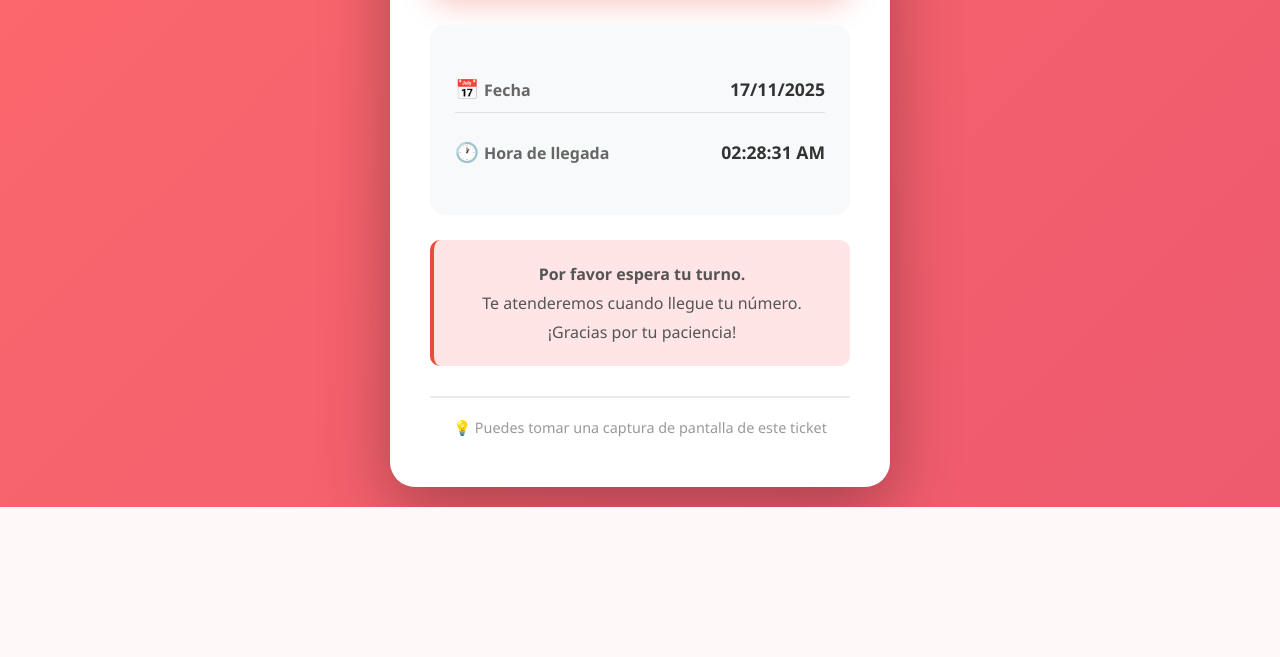
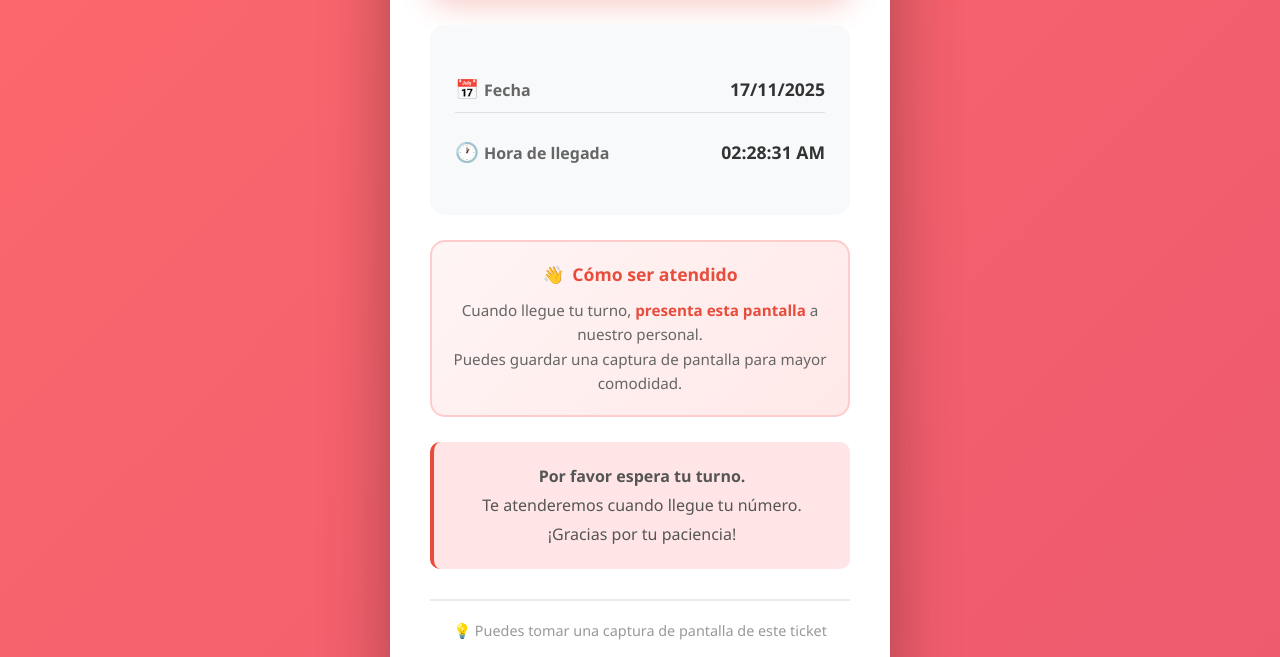
Before and after one commit to draramirezr/ticket-ricohotdog, a Flask app: page /ticket in a window 1280 px wide. Shown: the part 552-1209 px from the top of the page. Before the commit the page ends 1059 px from the top, so only its background shows below. Run offline with Flask 3, Linux system fonts and the light colour scheme.

Commit message:
Agregar instrucciones elegantes para presentar el ticket

```diff
--- a/templates/ticket.html
+++ b/templates/ticket.html
@@ -139,6 +139,36 @@
             border-left: 4px solid #e74c3c;
         }
 
+        .info-box {
+            background: linear-gradient(135deg, #fff5f5 0%, #ffe8e8 100%);
+            border: 2px solid #ffcccc;
+            border-radius: 15px;
+            padding: 20px;
+            margin: 25px 0;
+            text-align: center;
+        }
+
+        .info-box-title {
+            color: #e74c3c;
+            font-size: 1.1em;
+            font-weight: bold;
+            margin-bottom: 12px;
+            display: flex;
+            align-items: center;
+            justify-content: center;
+            gap: 8px;
+        }
+
+        .info-box-content {
+            color: #666;
+            font-size: 0.95em;
+            line-height: 1.6;
+        }
+
+        .info-box-content strong {
+            color: #e74c3c;
+        }
+
         .footer {
             margin-top: 30px;
             padding-top: 20px;
@@ -260,6 +290,19 @@
                 margin: 20px 0;
             }
 
+            .info-box {
+                padding: 18px;
+                margin: 20px 0;
+            }
+
+            .info-box-title {
+                font-size: 1em;
+            }
+
+            .info-box-content {
+                font-size: 0.9em;
+            }
+
             .footer {
                 font-size: 0.85em;
                 margin-top: 20px;
@@ -377,6 +420,17 @@
             </div>
         </div>
 
+        <div class="info-box">
+            <div class="info-box-title">
+                <span>👋</span>
+                <span>Cómo ser atendido</span>
+            </div>
+            <div class="info-box-content">
+                Cuando llegue tu turno, <strong>presenta esta pantalla</strong> a nuestro personal.<br>
+                Puedes guardar una captura de pantalla para mayor comodidad.
+            </div>
+        </div>
+
         <div class="message">
             <strong>Por favor espera tu turno.</strong><br>
             Te atenderemos cuando llegue tu número.<br>
```
